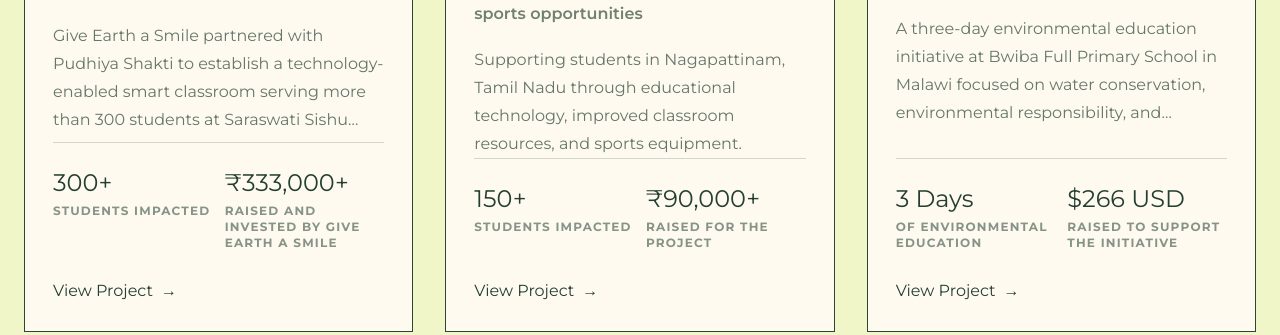
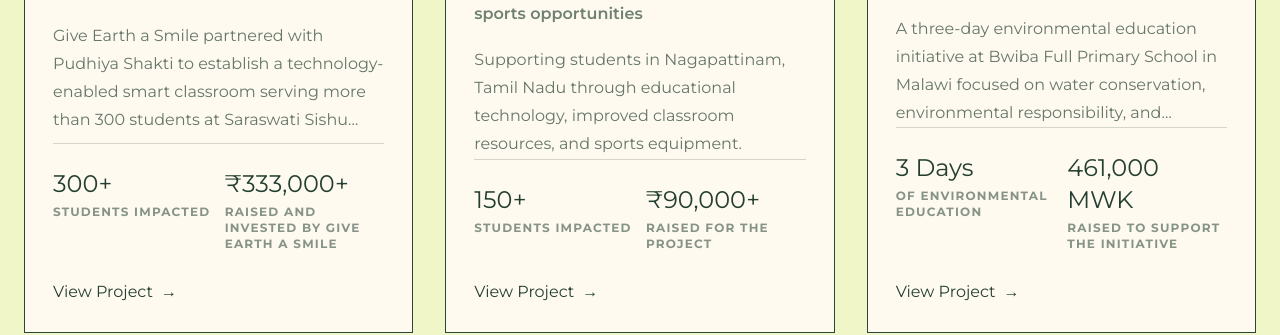
Before and after one commit to vn9ttrkd54-ui/Give-Earth-A-Smile-Beta, a Next.js app: page /projects in a window 1280 px wide. Shown: the part 1460-1795 px from the top of the page. Built offline with nearby package versions, Linux system fonts and the light colour scheme.

Commit message:
Show Malawi currency before USD

```diff
--- a/app/projects/seeds-for-change-malawi/page.tsx
+++ b/app/projects/seeds-for-change-malawi/page.tsx
@@ -6,8 +6,8 @@ import { getProjectBySlug } from "@/data/projects";
 
 const impactStatistics = [
   {
-    value: "$266 USD",
-    secondaryValue: "Approximately 461,000 MWK",
+    value: "461,000 MWK",
+    secondaryValue: "Approximately $266 USD",
     label: "Raised to support the initiative",
   },
   {
@@ -118,7 +118,7 @@ export default function SeedsForChangeMalawiPage() {
                   In Spring 2026, Give Earth a Smile launched Seeds for Change,
                   a three-day environmental education initiative at Bwiba Full
                   Primary School in the rural Karonga District of Malawi. With
-                  approximately $266 USD (461,000 Malawian Kwacha) raised, the project brought
+                  approximately 461,000 Malawian Kwacha ($266 USD) raised, the project brought
                   together students and educators to explore the importance of
                   water conservation and environmental responsibility.
                 </p>
--- a/data/projects.ts
+++ b/data/projects.ts
@@ -237,7 +237,7 @@ Give Earth a Smile is working toward bringing these educational voices into the
       "A three-day environmental education initiative at Bwiba Full Primary School in Malawi focused on water conservation, environmental responsibility, and student-led action.",
 
     description: `
-  In Spring 2026, Give Earth a Smile launched Seeds for Change, a three-day environmental education initiative at Bwiba Full Primary School in the rural Karonga District of Malawi. With approximately $266 USD (461,000 Malawian Kwacha) raised, the project brought together students and educators to explore the importance of water conservation and environmental responsibility.
+  In Spring 2026, Give Earth a Smile launched Seeds for Change, a three-day environmental education initiative at Bwiba Full Primary School in the rural Karonga District of Malawi. With approximately 461,000 Malawian Kwacha ($266 USD) raised, the project brought together students and educators to explore the importance of water conservation and environmental responsibility.
 
   Over the course of three days, 30 students participated in interactive lessons and activities designed to connect environmental concepts to their everyday lives. The program featured a storytime session centered around Why Should I Save Water? by Jen Green, helping students explore the importance of protecting and conserving one of our most essential resources.
 
@@ -331,7 +331,7 @@ Give Earth a Smile is working toward bringing these educational voices into the
 
     statistics: [
       {
-        value: "$266 USD",
+        value: "461,000 MWK",
         label: "Raised to support the initiative",
       },
       {
@@ -359,7 +359,7 @@ Give Earth a Smile is working toward bringing these educational voices into the
     ],
 
     results: [
-      "Approximately $266 USD (461,000 Malawian Kwacha) was raised to support the initiative.",
+      "Approximately 461,000 Malawian Kwacha ($266 USD) was raised to support the initiative.",
       "A three-day environmental education program was completed at Bwiba Full Primary School.",
       "30 students participated in interactive environmental education lessons and activities.",
       "Students explored water conservation through storytime, discussion, worksheets, and hands-on learning.",
```
